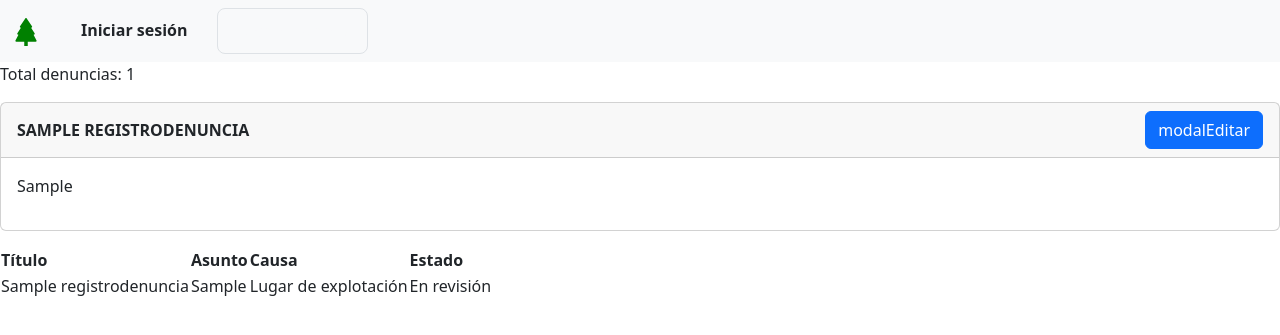
After one commit to gaos180/denuncias, a Django app: page /administracion/ in a window 1280 px wide. The commit adds this page. Shown: the top 335 px of the page. Run offline with Django 5.2, Linux system fonts and the light colour scheme; tables that the repository leaves empty hold one stand-in row (values such as "Sample post"); some libraries are stand-ins or nearby versions.

Commit message:
adding a modal in administracion

```diff
--- a/sistema_denuncias/denuncias_ciudadanas/blog/urls.py
+++ b/sistema_denuncias/denuncias_ciudadanas/blog/urls.py
@@ -1,6 +1,6 @@
 from django.contrib import admin
 from django.urls import path
-from website.views import publicaciones, registro_denuncia, create_report, success, mapa, registar, login_web, obteniendo
+from website.views import registro_denuncia, mapa, registar, login_web, obteniendo, administracion
 from django.contrib.auth.views import LogoutView
 from django.conf import settings
 from django.conf.urls.static import static
@@ -9,13 +9,13 @@ urlpatterns = [
     path("login/", login_web, name="login"),
     path("admin/", admin.site.urls),
     path("accounts/profile/", admin.site.urls),
-    path("publicaciones/", publicaciones),
     path('mapa/', mapa, name="mapa"),
     path('', mapa),
     path('register/', registar, name='register'),
     path('logout/', LogoutView.as_view(), name='logout'),
     path('ingreso_denuncia/', registro_denuncia, name='registro_denuncia'),
     path('api/denuncias/', obteniendo, name='obteniendo'),
+    path('administracion/', administracion, name='administracion'),
 ]
 
 if settings.DEBUG:
--- a/sistema_denuncias/denuncias_ciudadanas/website/models.py
+++ b/sistema_denuncias/denuncias_ciudadanas/website/models.py
@@ -74,6 +74,8 @@ estados = [
     [0, "En revisión"],
     [1, "En procedimiento"],
     [2, "Finalizada"],
+    [3, "Rechazada"],
+
 ]
 class RegistroDenuncia(models.Model):
     titulo = models.CharField(max_length=20, verbose_name= 'Ingrese titulo de denuncia')
--- a/sistema_denuncias/denuncias_ciudadanas/website/templates/website/mapa.html
+++ b/sistema_denuncias/denuncias_ciudadanas/website/templates/website/mapa.html
@@ -20,8 +20,6 @@
 
             for (const denuncia of data) {
 
-              console.log("El estado de la denuncia es:"+denuncia.estado)
-              console.log("La causa de la denuncia es:"+denuncia.causa)
 
               let markerColor;
                 switch (denuncia.causa) {
@@ -141,45 +139,51 @@
         }
 
     </style>
-    <nav class="py-2 bg-dark border-bottom">
-        <div class="container d-flex flex-wrap">
-            <ul class="nav me-auto">
-                <a class="nav-link fw-bold" href="{% url 'mapa' %}">
+<nav class="navbar navbar-expand-lg bg-body-tertiary bg-dark">
+  <div class="container-fluid">
+    <a class="navbar-brand" href="{% url 'mapa' %}">
       <svg xmlns="http://www.w3.org/2000/svg" width="28" height="28" fill="green" class="bi bi-tree-fill" viewBox="0 0 16 16">
         <path d="M8.416.223a.5.5 0 0 0-.832 0l-3 4.5A.5.5 0 0 0 5 5.5h.098L3.076 8.735A.5.5 0 0 0 3.5 9.5h.191l-1.638 3.276a.5.5 0 0 0 .447.724H7V16h2v-2.5h4.5a.5.5 0 0 0 .447-.724L12.31 9.5h.191a.5.5 0 0 0 .424-.765L10.902 5.5H11a.5.5 0 0 0 .416-.777z"/>
       </svg>
-
     </a>
-            </ul>
+    <button class="navbar-toggler" type="button" data-bs-toggle="collapse" data-bs-target="#navbarNavDropdown" aria-controls="navbarNavDropdown" aria-expanded="false" aria-label="Toggle navigation">
+        <svg xmlns="http://www.w3.org/2000/svg" width="16" height="16" fill="white" class="bi bi-list" viewBox="0 0 16 16">
+          <path fill-rule="evenodd" d="M2.5 12a.5.5 0 0 1 .5-.5h10a.5.5 0 0 1 0 1H3a.5.5 0 0 1-.5-.5m0-4a.5.5 0 0 1 .5-.5h10a.5.5 0 0 1 0 1H3a.5.5 0 0 1-.5-.5m0-4a.5.5 0 0 1 .5-.5h10a.5.5 0 0 1 0 1H3a.5.5 0 0 1-.5-.5"/>
+        </svg>
+      </button>
+    <div class="collapse navbar-collapse" id="navbarNavDropdown">
       {% if request.user.is_authenticated %}
-                <ul class="nav">
+      <ul class="navbar-nav me-auto">
         <li class="nav-item">
-                        <a class="nav-link text-white">Hola, {{ user.first_name }} {{ user.last_name }}</a>
+          <a class="nav-link text-light">Hola, {{ user.first_name }} {{ user.last_name }}</a>
         </li>
-                    <li>
-                        <a class="nav-link text-white fw-bold border" href="{% url 'registro_denuncia' %}" style="background-color: transparent;border-radius: 8px; color: #fff; padding: 10px 20px; text-decoration: none ;">Denunciar ahora</a>
+        <li class="nav-item">
+          <a class="nav-link text-light fw-bold btn btn-light" href="{% url 'registro_denuncia' %}" style="background-color: transparent; border-radius: 8px; text-decoration: none;">Denunciar ahora</a>
         </li>
-                    <li>
-                        <form method="post" action="{% url 'logout' %}">
+        <li class="nav-item">
+          <form method="post" action="{% url 'logout' %}" class="d-inline">
             {% csrf_token %}
-                            <button type="submit" id="cerrar" style="background-color: white; border-radius: 8px; color: #212529; padding: 10px 20px; cursor: pointer;font-weight: 1000; " >Cerrar sesión</button>
+            <button type="submit" class="btn btn-light" style="border-radius: 8px; color: #212529; font-weight: 1000;">Cerrar sesión</button>
           </form>
         </li>
+      </ul>
+          {% if request.user.is_superuser %}
+              <a class="nav-link text-light">Cuenta administrador</a>
+          {% endif %}
 
       {% else %}
-                <ul class="nav">
+      <ul class="navbar-nav me-auto">
         <li class="nav-item">
-                        <a class="nav-link fw-bold" href="{% url "login" %}" style="background-color: white; border-radius: 8px; color: #212529; padding: 10px 20px; cursor: pointer;font-weight: 1000; ">Iniciar sesión</a>
+          <a class="nav-link fw-bold btn btn-light" href="{% url 'login' %}" style="border-radius: 8px; color: #212529; padding: 10px 20px; font-weight: 1000;">Iniciar sesión</a>
         </li>
         <li class="nav-item">
-                        <a class="nav-link fw-bold border" href="{% url "register" %}" style="background-color: transparent; border-radius: 8px; color: #fff; padding: 10px 20px; text-decoration: none ;">Crear usuario</a>
+          <a class="nav-link fw-bold border btn btn-outline-light text-light" href="{% url 'register' %}" style="border-radius: 8px; padding: 10px 20px;">Crear usuario</a>
         </li>
-
+      </ul>
       {% endif %}
-            </ul>
+    </div>
   </div>
 </nav>
-
     {% block content %}
 
     </div>
--- a/sistema_denuncias/denuncias_ciudadanas/website/templates/website/registro_denuncia.html
+++ b/sistema_denuncias/denuncias_ciudadanas/website/templates/website/registro_denuncia.html
@@ -69,18 +69,18 @@
 
                         </div>
                     </div>
-                    <input class="btn btn-primary col-md-11" type="submit" value="Enviar Mensaje" {% if 'ok' in request.GET %}disabled{% endif %}{% if 'error' in request.GET %}disabled{% endif %}>
+                    <input class="btn btn-primary col-md-11" type="submit" value="Enviar denuncia" {% if 'ok' in request.GET %}disabled{% endif %}{% if 'error' in request.GET %}disabled{% endif %}>
                 </form>
 
                 {% if 'ok' in request.GET %}
                     <div class="alert alert-success mt-5" role="alert">
-                        <strong>El mensaje se ha enviado correctamente</strong>
+                        <strong>La denuncia se ha enviado correctamente</strong>
                     </div>
                 {% endif %}
 
                 {% if 'error' in request.GET %}
                     <div class="alert alert-danger mt-5" role="alert">
-                        <strong>El mensaje no ha podido ser enviado. Por favor, intente más tarde</strong>
+                        <strong>La denuncia no ha podido ser enviado. Por favor, intente más tarde</strong>
                     </div>
                 {% endif %}
             </div>
--- /dev/null
+++ b/sistema_denuncias/denuncias_ciudadanas/website/templates/website/testing.html
@@ -0,0 +1,69 @@
+{% extends "./mapa.html" %}
+{% block content %}
+
+
+<p>Total denuncias: {{ denuncias|length }}</p> <!-- Muestra la longitud de la lista de denuncias -->
+
+<table>
+    <thead>
+        <tr>
+            <th>Título</th>
+            <th>Asunto</th>
+            <th>Causa</th>
+            <th>Estado</th>
+        </tr>
+    </thead>
+    <tbody>
+        {% for denuncia in denuncias %}
+        <tr>
+            <td>{{ denuncia.titulo }}</td>
+            <td>{{ denuncia.asunto }}</td>
+            <td>{{ denuncia.get_causa_display }}</td>
+            <td>{{ denuncia.get_estado_display }}</td>
+        </tr>
+        <div class="card mb-3">
+            <form method="POST">
+                {% csrf_token %}
+                <input type="hidden" name="id" value="{{ denuncia.id }}">
+                <div class="card-header text-uppercase d-flex justify-content-between align-items-center">
+                    <strong>{{ denuncia.titulo }}</strong>
+                    <div class="btn-group" role="group">
+
+                        <button type="button" class="btn btn-primary" data-bs-toggle="modal" data-bs-target="#exampleModal">
+                            modalEditar
+                        </button>
+                    </div>
+                </div>
+                <div class="card-body">
+                    <p>{{ denuncia.asunto }}</p>
+                </div>
+                <!-- Modal -->
+                <div class="modal fade" id="exampleModal" tabindex="-1" aria-labelledby="exampleModalLabel" aria-hidden="true">
+                    <div class="modal-dialog">
+                    <div class="modal-content">
+                        <div class="modal-header">
+                        <h1 class="modal-title fs-5" id="exampleModalLabel"> {{ denuncia.titulo }}</h1>
+                        <button type="button" class="btn-close" data-bs-dismiss="modal" aria-label="Close"></button>
+                        </div>
+                        <div class="modal-body">
+                        {{denuncia.asunto}}
+                        <span>||</span>
+                        {{denuncia.id}}
+                        </div>
+                        <div class="modal-footer">
+                        <button type="button" class="btn btn-secondary" data-bs-dismiss="modal">Close</button>
+                        <button class="btn btn-warning" type="submit" name="editar">Guardar</button>
+
+                        </div>
+                    </div>
+                    </div>
+                </div>
+            </form>
+        </div>
+        {% endfor %}
+    </tbody>
+</table>
+
+
+
+{% endblock %}
--- a/sistema_denuncias/denuncias_ciudadanas/website/views.py
+++ b/sistema_denuncias/denuncias_ciudadanas/website/views.py
@@ -8,6 +8,7 @@ from django.urls import reverse
 from django.contrib.auth.forms import AuthenticationForm
 from django.core.mail import send_mail
 from django.http import JsonResponse
+#from django.contrib.auth.decorators import login_required
 
 
 def obteniendo(request):
@@ -27,46 +28,16 @@ def obteniendo(request):
 
     return JsonResponse(denuncias_json, safe=False)
 
-def publicaciones(request):
-    publicaciones = Post.objects.all()
-    form = PostForm()
-    editing = False
-    id = None
-    if request.method == "POST":
-        print(request.POST)
-        if "eliminar" in request.POST:
-            Post.objects.get(id=request.POST.get("id")).delete()
-        elif "editar" in request.POST:
-            post = Post.objects.get(id=request.POST.get("id"))
-            form = PostForm(instance=post)
-            editing = True
-            id = post.id
-        elif "guardar" in request.POST:
-            form = PostForm(request.POST)
-            if form.is_valid():
-                if request.POST.get("editing") == "True":
-                    post = Post.objects.get(id=request.POST.get("id"))
-                    post.titulo = form.cleaned_data["titulo"]
-                    post.contenido = form.cleaned_data["contenido"]
-                    post.save()
-                    editing = False
-                    form = PostForm()
-                else:
-                    form.save()
-                    form = PostForm()
-    return render(
-        request,
-        "website/publicaciones.html",
-        {
-            "publicaciones": publicaciones,
-            "formulario": form,
-            "editing": editing,
-            "id": id,
-        },
-    )
 
 def mapa(request):
-    return render(request, 'website/mapa.html')
+    context = {}
+    if request.user.is_superuser:
+        context['message'] = 'Welcome, Superuser!'
+        return render(request, 'website/testing.html', context)
+    else:
+        context['message'] = 'Welcome, Regular User!'
+        return render(request, 'website/mapa.html', context)
+
 
 def registar(request):
     if request.method == 'POST':
@@ -108,6 +79,30 @@ def registro_denuncia(request):
             return redirect(reverse('registro_denuncia')+'?error')
 
     return render(request, 'website/registro_denuncia.html', {'registro_denuncia':registro_denuncia})
+'''
+def login_web(request):
+    if request.method == "POST":
+        form = AuthenticationForm(data=request.POST)
+        if form.is_valid():
+            user = authenticate(
+                username=form.cleaned_data["username"],
+                password=form.cleaned_data["password"]
+            )
+            if user is not None:
+                login(request, user)
+                print()
+                return render(request, "website/mapa.html")
+    else:
+        form = AuthenticationForm()
+    return render(request, 'website/login_1.html', {"form": form})
+'''
+
+def administracion(request):
+    registro = RegistroDenuncia.objects.all()
+    print(registro)  # Imprime las denuncias en la consola del servidor
+    return render(request, 'website/testing.html', {'denuncias': registro})
+
+
 
 def login_web(request):
     if request.method == "POST":
@@ -119,7 +114,10 @@ def login_web(request):
             )
             if user is not None:
                 login(request, user)
-                return render(request, "website/mapa.html")
+                if request.user.is_superuser:
+                    return redirect(reverse('administracion'))  # Redirige a la URL de administración
+                else:
+                    return redirect(reverse('mapa'))
     else:
         form = AuthenticationForm()
     return render(request, 'website/login_1.html', {"form": form})
```
Lines whose indentation alone changed are shown as unchanged.
